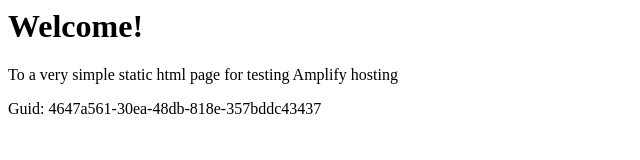
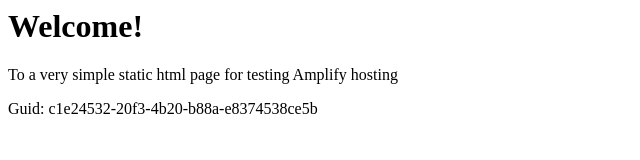
Before and after one commit to aws-aemilia-pdx/Github-PR-Commit-Integration-Test-DoNotTouch-GitHubWebhookPushCanaryTest-v1-beta-us-west-2, a website: page src/index.html in a window 1280 px wide. Shown: the full height of the page, 0-640 px from the left. Drawn offline with Linux system fonts and the light colour scheme.

Commit message:
commit from integ tests

```diff
--- a/src/index.html
+++ b/src/index.html
@@ -12,6 +12,6 @@
 <body>
     <h1>Welcome!</h1>
     <p>To a very simple static html page for testing Amplify hosting</p>
-    <p>Guid: 4647a561-30ea-48db-818e-357bddc43437</p></body>
+    <p>Guid: c1e24532-20f3-4b20-b88a-e8374538ce5b</p></body>
 
 </html>
```
